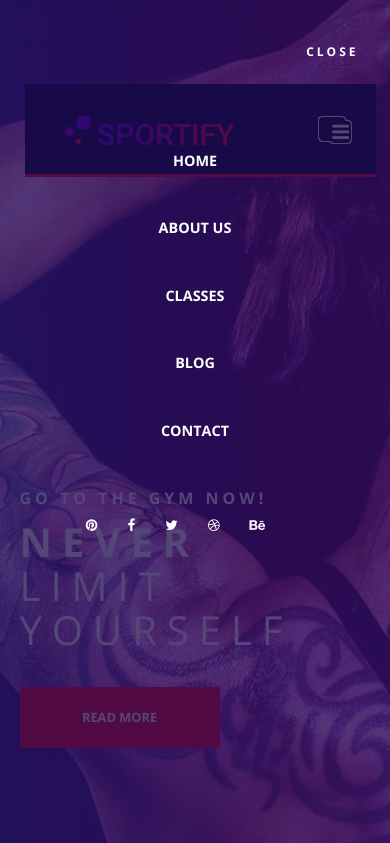
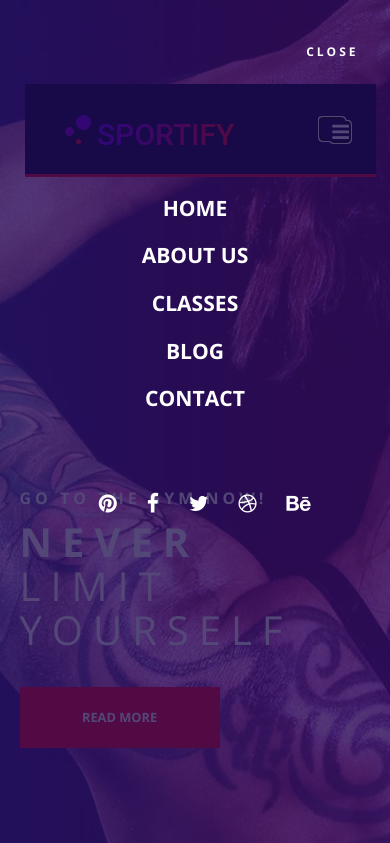
Before and after one commit to chingu-voyages/v9-toucans-team-01, a website with bundled scripts: page index.html in a window 390 px wide. Both pictures are taken after a click on the button "Toggle navigation". Shown: the top 843 px of the page. Built offline with nearby package versions, Linux system fonts and the light colour scheme.

Commit message:
navbar-header text responsivity  update #2

```diff
--- a/index.html
+++ b/index.html
@@ -30,7 +30,7 @@
                 <button id="close" class="close-button d-block d-lg-none navbar-toggler" type="button" data-toggle="collapse" data-target="#navbarSupportedContent"
                 aria-controls="navbarSupportedContent" aria-expanded="false" aria-label="Toggle navigation">close</button>
                 <ul id="navigation-buttons" class="navbar-nav mx-auto bold">
-                    <li class="nav-item active  ">
+                    <li class="first nav-item active  ">
                         <a class="nav-link" href="#">Home <span class="sr-only">(current)</span></a>
                     </li>
                     <li class="nav-item ">
--- a/sass/_navbar-header.scss
+++ b/sass/_navbar-header.scss
@@ -102,9 +102,13 @@
 
                 #navigation-buttons.navbar-nav{
                     @include flex-column-centered();
-                    margin-top: 15vh;
+                    margin-top: 20vh;
                     li.nav-item{
                         font-size: 2em;
+
+                    }
+                    li.nav-item:not(.first){
+                        margin-top: -30px;
                     }
                     li.nav-item.active{
                         .nav-link{
@@ -126,10 +130,15 @@
                 }
             }
             @include media-breakpoint-down(sm){
-                #navigation-buttons.navbar-nav{
+                #navigation-buttons.navbar-nav, #social-media-icons.navbar-nav{
                     li.nav-item{
-                        font-size: 1em;
+                        font-size: 2.5vh;
                     }
+                }
+            }
+            @include media-breakpoint-only(xs){
+                #social-media-icons.navbar-nav{
+                    margin: 5vh 25vw;
                 }
             }
         }
```
Also changed, not shown: css/app.css, 1 other file.
